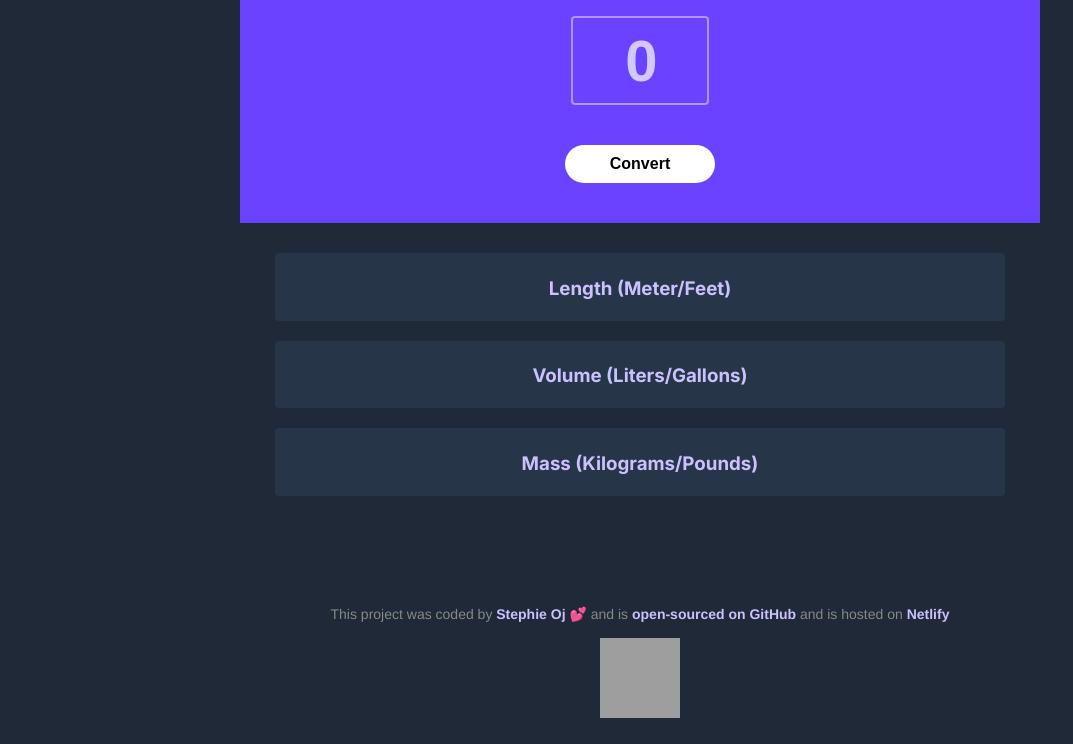
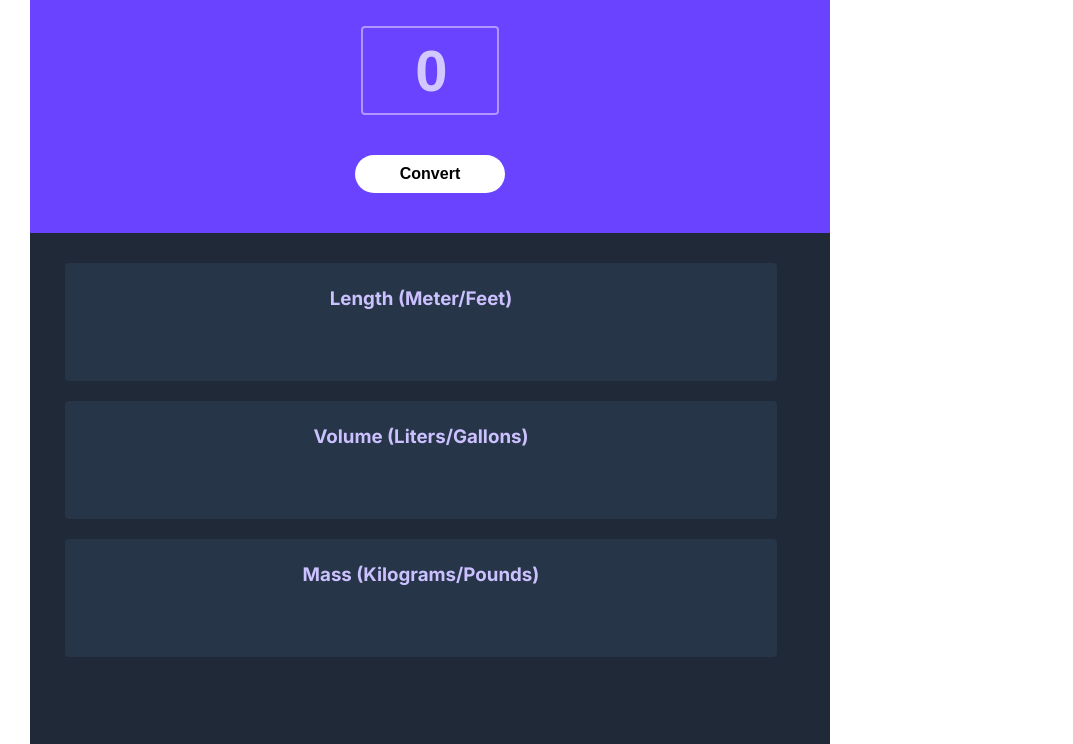
Before and after one commit to StephieOj/unit-converter, a plain HTML site: page index.html in a window 1280 px wide. Shown: the part 126-870 px from the top of the page, without its empty margins (0-1073 px from the left). Before the commit the page ends 847 px from the top, so only its background shows below. Drawn offline with Linux system fonts and the light colour scheme; grey boxes are pictures that could not be loaded.

Commit message:
Added readme, updated styling

```diff
--- a/index.css
+++ b/index.css
@@ -2,13 +2,13 @@ body {
   margin: 0;
   font-family: "Inter", sans-serif;
   text-align: center;
-  background-color: #1F2937;
+  background-color: white;
 
 }
 .container {
   max-width: 800px;
-  margin: 0 auto;
-  padding: 20px;
+  margin: 30px;
+  background-color: #1F2937;
 }
 
 
@@ -71,6 +71,8 @@ button:hover {
   padding: 5px;
   margin: 20px 25px;
   border-radius: 4px;
+  width: 90%;
+  height: 108px;
 }
 
 footer {
```
Also changed, not shown: index.html (+2 -1 lines), unit-converter.png (added), 1 other file.
